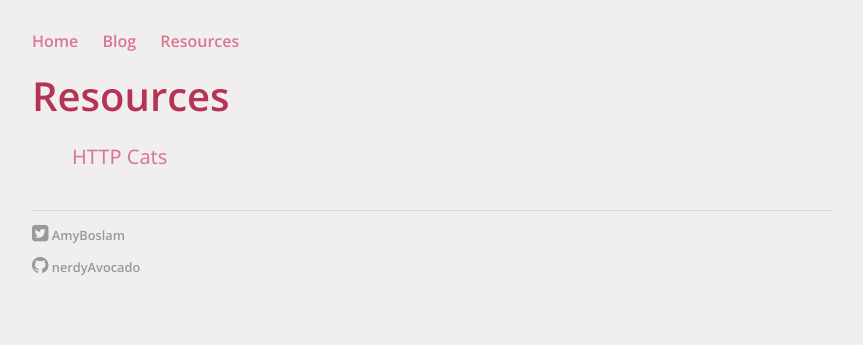
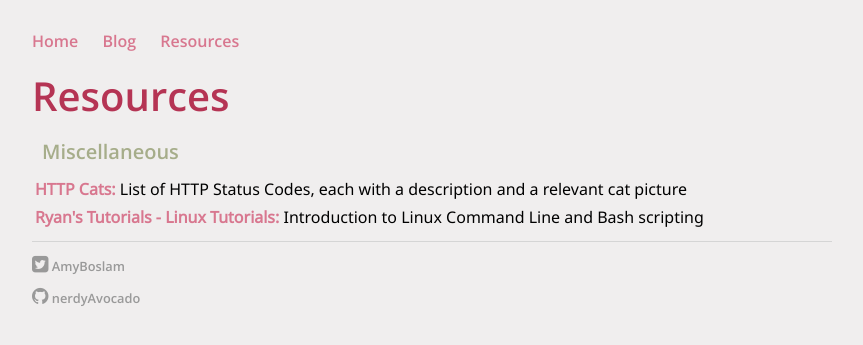
Before and after one commit to nerdyAvocado/nerdyAvocado.github.io, a Jekyll site: the page built from resources/index.html, in a window 1280 px wide. Shown: the top 345 px of the page, without its empty margins (208-1071 px from the left). Built offline with Jekyll 4.4.1, drawn with Linux system fonts in a browser that asks for light colours.

Commit message:
Update formatting of homepage and resources list

```diff
--- a/_data/resources.yml
+++ b/_data/resources.yml
@@ -1,2 +1,9 @@
-- name: HTTP Cats
-  link: https://http.cat
+sections:
+  - name: Miscellaneous
+    items:
+    - name: HTTP Cats
+      description: List of HTTP Status Codes, each with a description and a relevant cat picture
+      link: https://http.cat
+    - name: Ryan's Tutorials - Linux Tutorials
+      description: Introduction to Linux Command Line and Bash scripting
+      link: https://ryanstutorials.net/linuxtutorial/
--- a/_sass/main.scss
+++ b/_sass/main.scss
@@ -203,3 +203,46 @@ ul.posts li, ul.resources li {
         }
     }
 }
+
+.blurb {
+    display: flex;
+    flex-direction: column;
+    .blurb__title {
+    }
+
+    .blurb__subtitle {
+        margin-top: 15px;
+    }
+
+    .blurb__body {
+        padding: 5px 0;
+    }
+}
+
+.resources {
+    display: flex;
+    flex-direction: column;
+    .resources__title {
+    }
+
+    .resources__body {
+
+        .resources__section {
+            padding: 5px 0 10px 0;
+
+            .resources__section__header{
+                margin: 10px;
+                h2 {
+                    color: $contrast-color;
+                }
+            }
+
+            .resources__item {
+                padding: 3px;
+                .resources__item__link {
+                    font-weight: bold;
+                }
+            }
+        }
+    }
+}
--- a/resources/index.html
+++ b/resources/index.html
@@ -2,9 +2,21 @@
 layout: default
 title: Resources
 ---
-	<h1>{{ page.title }}</h1>
-	<ul class="resources">
-		{% for item in site.data.resources %}
-        <li><a href="{{ item.link }}">{{ item.name }}</a></li>
-  		{% endfor %}
-	</ul>
+<div class="resources">
+    <div class="resources__title">
+        <h1>{{ page.title }}</h1>
+    </div>
+    <div class="resources__body">
+        {% for section in site.data.resources.sections %}
+            <div class="resources__section">
+                <div class="resources__section__header">    <h2>{{ section.name }}</h2>
+                </div>
+                {% for item in section.items %}
+                <div class="resources__item">
+                    <a href="{{ item.link }}" class="resources__item__link">{{ item.name }}:</a> {{ item.description }}
+                </div>
+                {% endfor %}
+            </div>
+        {% endfor %}
+    </div>
+</div>
```
Also changed, not shown: index.html (+10 -5 lines).
